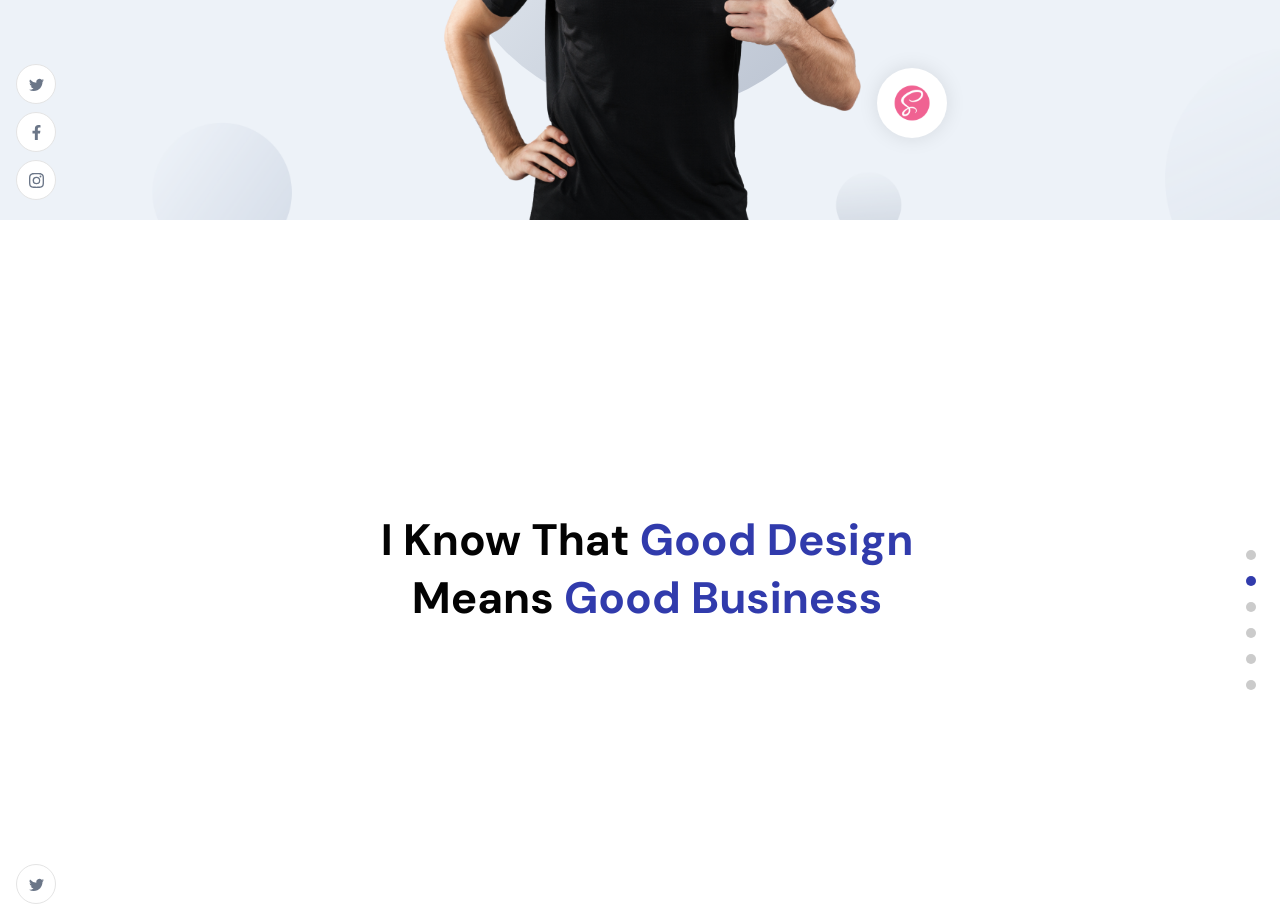
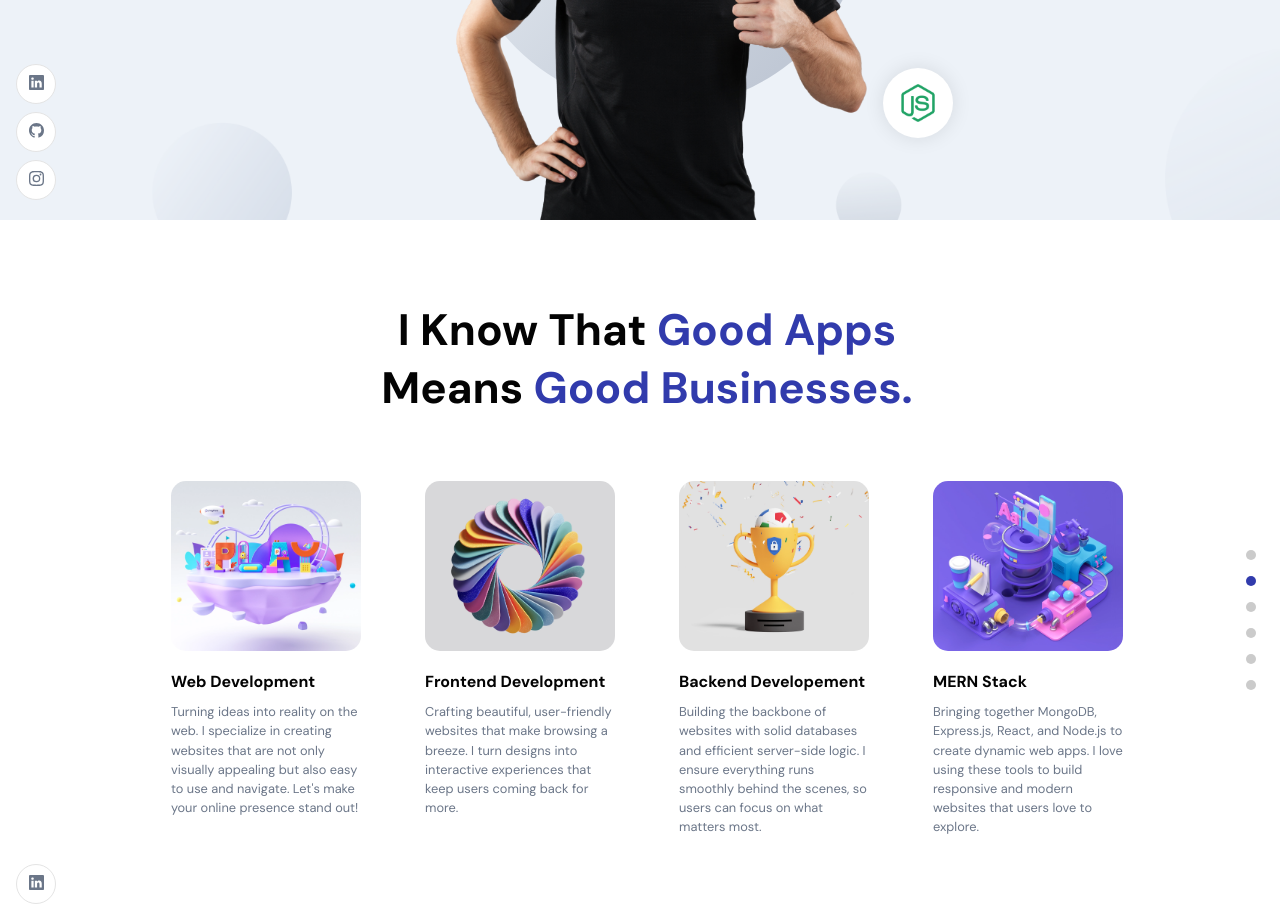
Before and after one commit to manish-patodiya/portfolio, a React (Create React App) app: page / in a window 1280 px wide. Shown: the part 580-1492 px from the top of the page. Built offline with nearby package versions, Linux system fonts and the light colour scheme.

Commit message:
add about section

```diff
--- a/src/components/SocialMedia.jsx
+++ b/src/components/SocialMedia.jsx
@@ -1,17 +1,17 @@
 import React from 'react';
-import { BsTwitter, BsInstagram } from 'react-icons/bs';
+import {BsInstagram, BsLinkedin, BsGithub } from 'react-icons/bs';
 import { FaFacebookF } from 'react-icons/fa';
 
 const SocialMedia = () => (
   <div className="app__social">
     <div>
-      <BsTwitter />
+      <a href="https://www.linkedin.com/in/manish-patodiya" target='_blank'><BsLinkedin /></a>
     </div>
     <div>
-      <FaFacebookF />
+      <a href="https://github.com/manish-patodiya" target='_blank'><BsGithub /></a>
     </div>
     <div>
-      <BsInstagram />
+      <a href="https://www.instagram.com/manish_patodiya__/" target='_blank'><BsInstagram /></a>
     </div>
   </div>
 );
--- a/src/container/About/About.jsx
+++ b/src/container/About/About.jsx
@@ -1,23 +1,30 @@
 import React, { useState, useEffect } from 'react';
 import { motion } from 'framer-motion';
-
+import { images } from '../../constants';
 import { AppWrap, MotionWrap } from '../../wrapper';
 import './About.scss';
 
 const About = () => {
   const [abouts, setAbouts] = useState([]);
 
-  // useEffect(() => {
+  useEffect(() => {
+    setAbouts([
+      {title: "Web Development",description:"Turning ideas into reality on the web. I specialize in creating websites that are not only visually appealing but also easy to use and navigate. Let's make your online presence stand out!",imgUrl:images.about01},
+      {title: "Frontend Development",description:"Crafting beautiful, user-friendly websites that make browsing a breeze. I turn designs into interactive experiences that keep users coming back for more.",imgUrl:images.about02},
+      {title: "Backend Developement",description:"Building the backbone of websites with solid databases and efficient server-side logic. I ensure everything runs smoothly behind the scenes, so users can focus on what matters most.",imgUrl:images.about03},
+      {title: "MERN Stack",description:"Bringing together MongoDB, Express.js, React, and Node.js to create dynamic web apps. I love using these tools to build responsive and modern websites that users love to explore.",imgUrl:images.about04}
+    ]);
   //   const query = '*[_type == "abouts"]';
 
   //   client.fetch(query).then((data) => {
   //     setAbouts(data);
   //   });
-  // }, []);
+  }, []);
 
   return (
     <>
-      <h2 className="head-text">I Know that <span>Good Design</span> <br />means  <span>Good Business</span></h2>
+
+      <h2 className="head-text">I Know that <span>Good Apps</span> <br />means  <span>Good Businesses.</span></h2>
 
       <div className="app__profiles">
         {abouts.map((about, index) => (
--- a/src/container/Header/Header.jsx
+++ b/src/container/Header/Header.jsx
@@ -28,7 +28,7 @@ const Header = () => (
           <span>👋</span>
           <div style={{ marginLeft: 20 }}>
             <p className="p-text">Hello, I am</p>
-            <h1 className="head-text">Micael</h1>
+            <h1 className="head-text">Manish</h1>
           </div>
         </div>
 
@@ -59,7 +59,7 @@ const Header = () => (
       whileInView={scaleVariants.whileInView}
       className="app__header-circles"
     >
-      {[images.flutter, images.redux, images.sass].map((circle, index) => (
+      {[images.react, images.java, images.node].map((circle, index) => (
         <div className="circle-cmp app__flex" key={`circle-${index}`}>
           <img src={circle} alt="profile_bg" />
         </div>
--- a/src/wrapper/AppWrap.js
+++ b/src/wrapper/AppWrap.js
@@ -10,7 +10,7 @@ const AppWrap = (Component, idName, classNames) =>
           <Component />
 
           <div className="copyright">
-            <p className="p-text">@2020 MICHAEL</p>
+            <p className="p-text">@2022 MANISH</p>
             <p className="p-text">All rights reserved</p>
           </div>
         </div>
```
Also changed, not shown: src/constants/images.js (+37 -33 lines), src/assets/java.png (added), src/assets/php.png (added).
